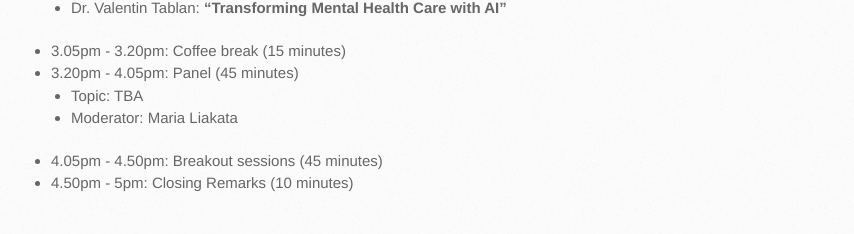
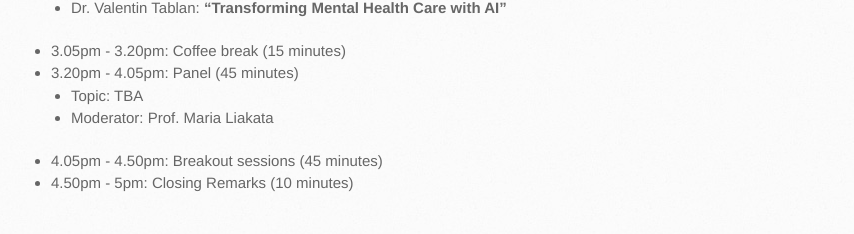
Before and after one commit to turing-ds4mh/turing-ds4mh.github.io, a Jekyll site: the page built from aiuk2024.md, in a window 1280 px wide. Shown: the part 1694-1928 px from the top of the page, without its empty margins (109-963 px from the left). Built offline with Jekyll 4.4.1, drawn with Linux system fonts in a browser that asks for light colours.

```diff
--- a/aiuk2024.md
+++ b/aiuk2024.md
@@ -55,6 +55,6 @@
 * 3.05pm - 3.20pm: Coffee break (15 minutes)
 * 3.20pm - 4.05pm: Panel (45 minutes)
     * Topic: TBA
-    * Moderator: Maria Liakata
+    * Moderator: Prof. Maria Liakata
 * 4.05pm - 4.50pm: Breakout sessions (45 minutes)
 * 4.50pm - 5pm: Closing Remarks (10 minutes)
```
